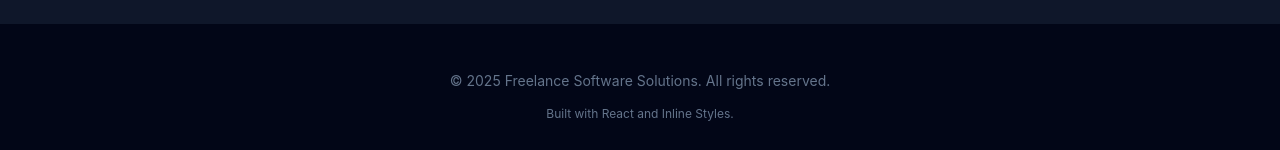
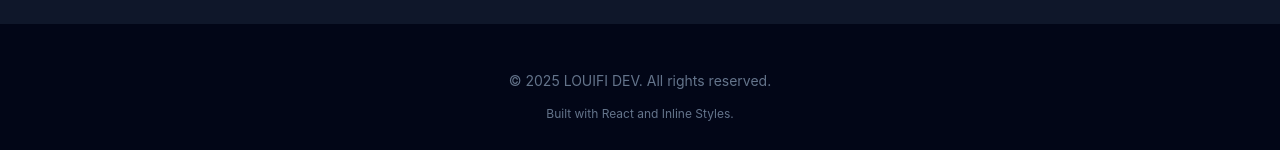
Before and after one commit to Moumene/freelancer-portfolio, a React (Vite) app: page / in a window 1280 px wide. Shown: the part 4974-5124 px from the top of the page. Built offline with nearby package versions, Linux system fonts and the light colour scheme.

Commit message:
Update index.html and App.jsx: Change document type declaration, update page title, and modify footer copyright text to reflect new branding as LOUIFI DEV.

```diff
--- a/index.html
+++ b/index.html
@@ -1,10 +1,10 @@
-<!doctype html>
+<!DOCTYPE html>
 <html lang="en">
   <head>
     <meta charset="UTF-8" />
     <link rel="icon" type="image/svg+xml" href="/vite.svg" />
     <meta name="viewport" content="width=device-width, initial-scale=1.0" />
-    <title>freelance-portfolio</title>
+    <title>LOUIFI - Full-Stack Software Solutions</title>
   </head>
   <body>
     <div id="root"></div>
--- a/src/App.jsx
+++ b/src/App.jsx
@@ -247,7 +247,7 @@ const PROJECTS = [
     link: "https://mocklink.com/opsflow",
     color: "#fff",
     name: "Maystro Delivery",
-    image: "/freelancer-portfolio/tree/main/src/assets/logo.svg",
+    image: "assets/logo.svg",
   },
 ];
 
@@ -1174,8 +1174,7 @@ const Footer = () => {
           }}
         >
           <p style={{ fontSize: isMobile ? "0.75rem" : "0.875rem" }}>
-            &copy; {new Date().getFullYear()} Freelance Software Solutions. All
-            rights reserved.
+            &copy; {new Date().getFullYear()} LOUIFI DEV. All rights reserved.
           </p>
           <p
             style={{
```
